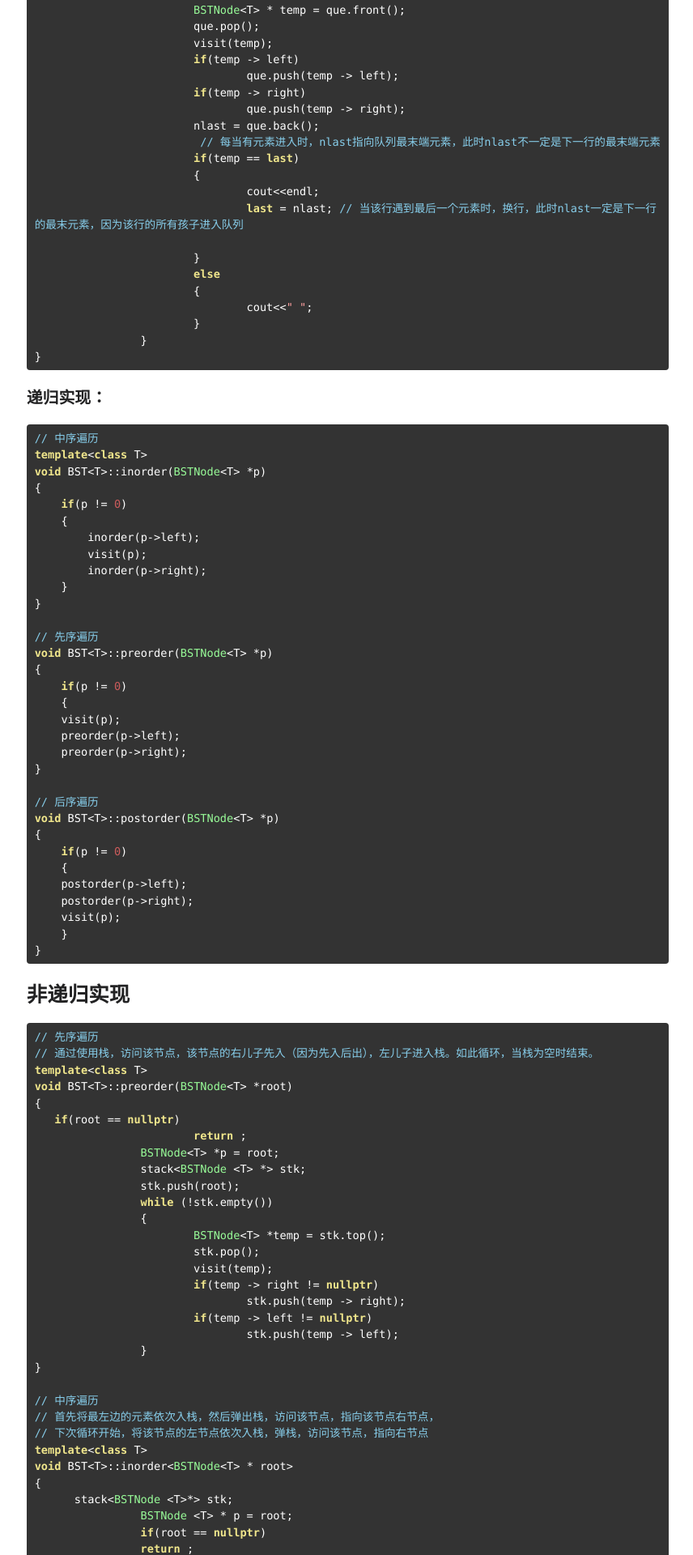
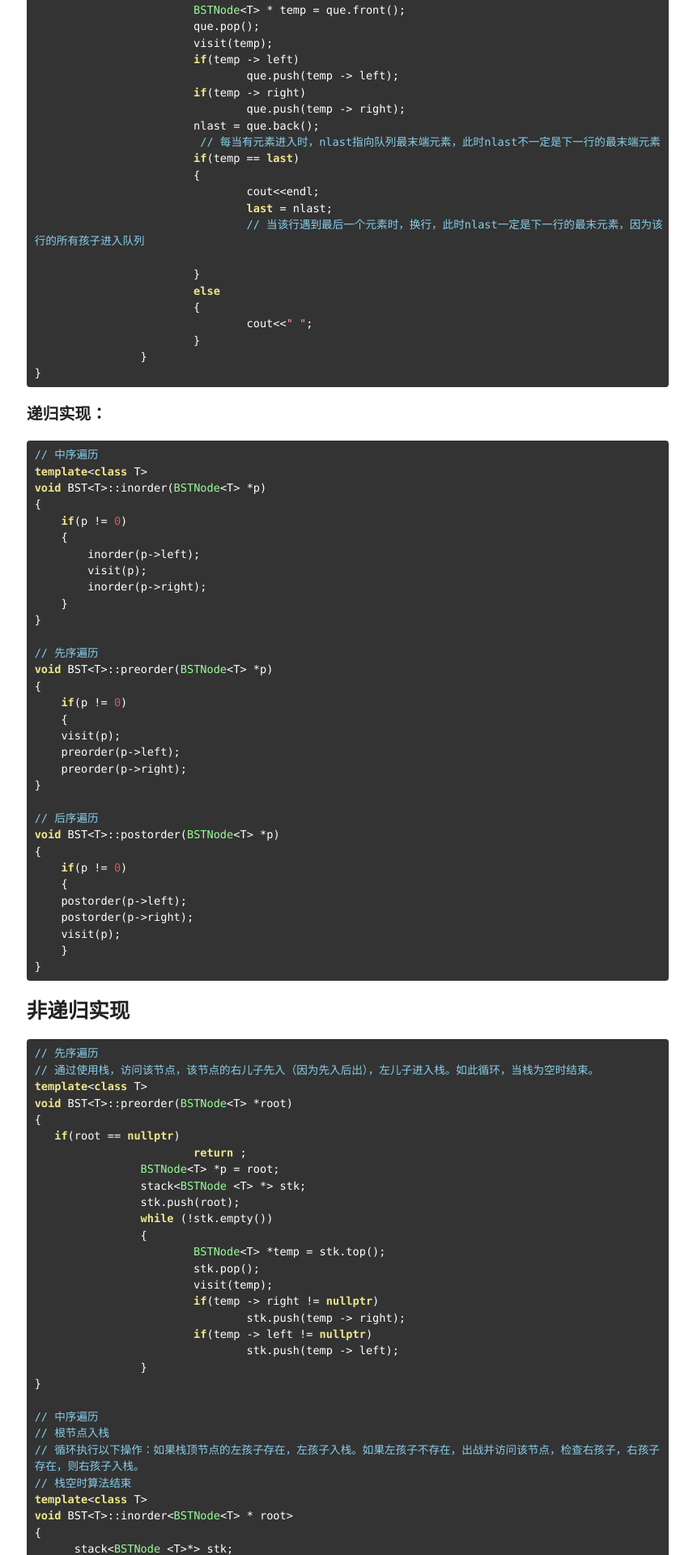
Before and after one commit to pigstars/pigstars.github.io, a Jekyll site: the page built from _posts/编程/2017-07-12-zhong-du-shu-ju-jie-gou-zhi-er-cha-shu.md, in a window 1280 px wide. Shown: the part 1427-3347 px from the top of the page at 81% size, without its empty margins (424-1280 px from the left). Built offline with Jekyll 4.4.1, drawn with Linux system fonts in a browser that asks for light colours; some of the changed text lies outside the part shown.

Commit message:
增加部分内容

```diff
--- a/_posts/编程/2017-07-12-zhong-du-shu-ju-jie-gou-zhi-er-cha-shu.md
+++ b/_posts/编程/2017-07-12-zhong-du-shu-ju-jie-gou-zhi-er-cha-shu.md
@@ -78,7 +78,8 @@ void BST<T>::bfs(BSTNode<T> * root)
 			if(temp == last)
 			{
 				cout<<endl;
-				last = nlast; // 当该行遇到最后一个元素时，换行，此时nlast一定是下一行的最末元素，因为该行的所有孩子进入队列
+				last = nlast;
+				// 当该行遇到最后一个元素时，换行，此时nlast一定是下一行的最末元素，因为该行的所有孩子进入队列
 
 			}
 			else
@@ -153,8 +154,9 @@ void BST<T>::preorder(BSTNode<T> *root)
 }
 
 // 中序遍历
-// 首先将最左边的元素依次入栈，然后弹出栈，访问该节点，指向该节点右节点，
-// 下次循环开始，将该节点的左节点依次入栈，弹栈，访问该节点，指向右节点
+// 根节点入栈
+// 循环执行以下操作：如果栈顶节点的左孩子存在，左孩子入栈。如果左孩子不存在，出战并访问该节点，检查右孩子，右孩子存在，则右孩子入栈。
+// 栈空时算法结束
 template<class T>
 void BST<T>::inorder<BSTNode<T> * root>
 {
```
Also changed, not shown: other parts of _posts/编程/2017-07-12-zhong-du-shu-ju-jie-gou-zhi-er-cha-shu.md (+3 -0 lines).
